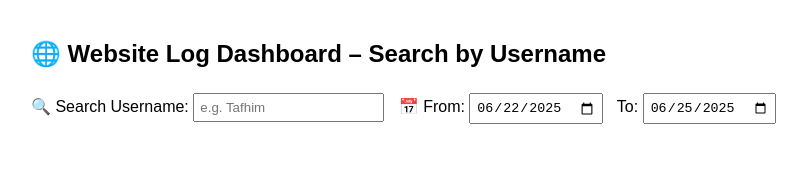
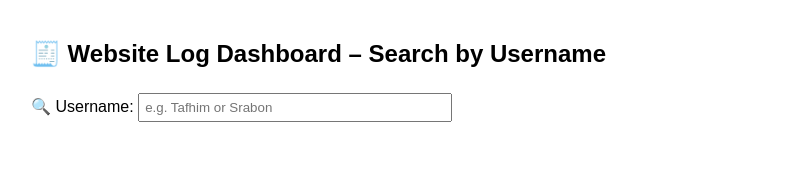
Before and after one commit to thinkeasyacademy/monitor_Dashboard, a plain HTML site: page index.html in a window 1280 px wide. Shown: the whole page, without its empty margins (109-916 px from the left). Drawn offline with Linux system fonts and the light colour scheme; no server answers.

Commit message:
index.html

```diff
--- a/index.html
+++ b/index.html
@@ -2,10 +2,10 @@
 <html lang="en">
 <head>
   <meta charset="UTF-8" />
-  <title>📊 Website Logs by Username</title>
+  <title>🔍 User Log Dashboard</title>
   <style>
     body { font-family: sans-serif; padding: 20px; max-width: 1000px; margin: auto; }
-    input { padding: 5px; margin: 5px 10px 5px 0; }
+    input { padding: 5px; margin: 5px 10px 5px 0; width: 300px; }
     table { border-collapse: collapse; width: 100%; margin-top: 20px; }
     th, td { border: 1px solid #ccc; padding: 8px; text-align: left; }
     th { background-color: #f4f4f4; }
@@ -13,15 +13,10 @@
   </style>
 </head>
 <body>
-  <h2>🌐 Website Log Dashboard – Search by Username</h2>
+  <h2>🧾 Website Log Dashboard – Search by Username</h2>
 
-  🔍 <label>Search Username:</label>
-  <input type="text" id="searchBox" oninput="filterTable()" placeholder="e.g. Tafhim">
-
-  📅 From:
-  <input type="date" id="fromDate" onchange="filterTable()">
-  To:
-  <input type="date" id="toDate" onchange="filterTable()">
+  🔍 <label>Username:</label>
+  <input type="text" id="searchBox" oninput="filterTable()" placeholder="e.g. Tafhim or Srabon">
 
   <table id="logTable">
     <thead><tr id="headerRow"></tr></thead>
@@ -43,7 +38,7 @@
             cols.forEach((key, i) => obj[key] = r.c[i]?.v || "");
             return obj;
           });
-          rawData = rows.filter(r => r["Login Time"]); // remove rows without Login Time
+          rawData = rows;
           filterTable();
         });
     }
@@ -54,26 +49,11 @@
         data.map(row => `<tr>${headers.map(h => `<td>${row[h]}</td>`).join("")}</tr>`).join("");
     }
 
-    function setDefaultDates() {
-      let to = new Date(), from = new Date();
-      from.setDate(to.getDate() - 3);
-      document.getElementById("toDate").value = to.toISOString().split("T")[0];
-      document.getElementById("fromDate").value = from.toISOString().split("T")[0];
-    }
-
     function filterTable() {
       const keyword = document.getElementById("searchBox").value.toLowerCase();
-      const from = new Date(document.getElementById("fromDate").value);
-      const to = new Date(document.getElementById("toDate").value);
-
-      const filtered = rawData.filter(row => {
-        const name = String(row["Username"] || "").toLowerCase();
-        const timeStr = row["Login Time"] || "";
-        const time = new Date(timeStr);
-        const matchName = name.includes(keyword);
-        const matchDate = !isNaN(time) && time >= from && time <= to;
-        return matchName && matchDate;
-      });
+      const filtered = keyword
+        ? rawData.filter(row => String(row["Username"] || "").toLowerCase().includes(keyword))
+        : rawData;
 
       if (filtered.length > 0) {
         renderTable(filtered, Object.keys(filtered[0]));
@@ -82,7 +62,6 @@
       }
     }
 
-    setDefaultDates();
     fetchData();
     setInterval(fetchData, 60000); // Refresh every 60 seconds
   </script>
```
